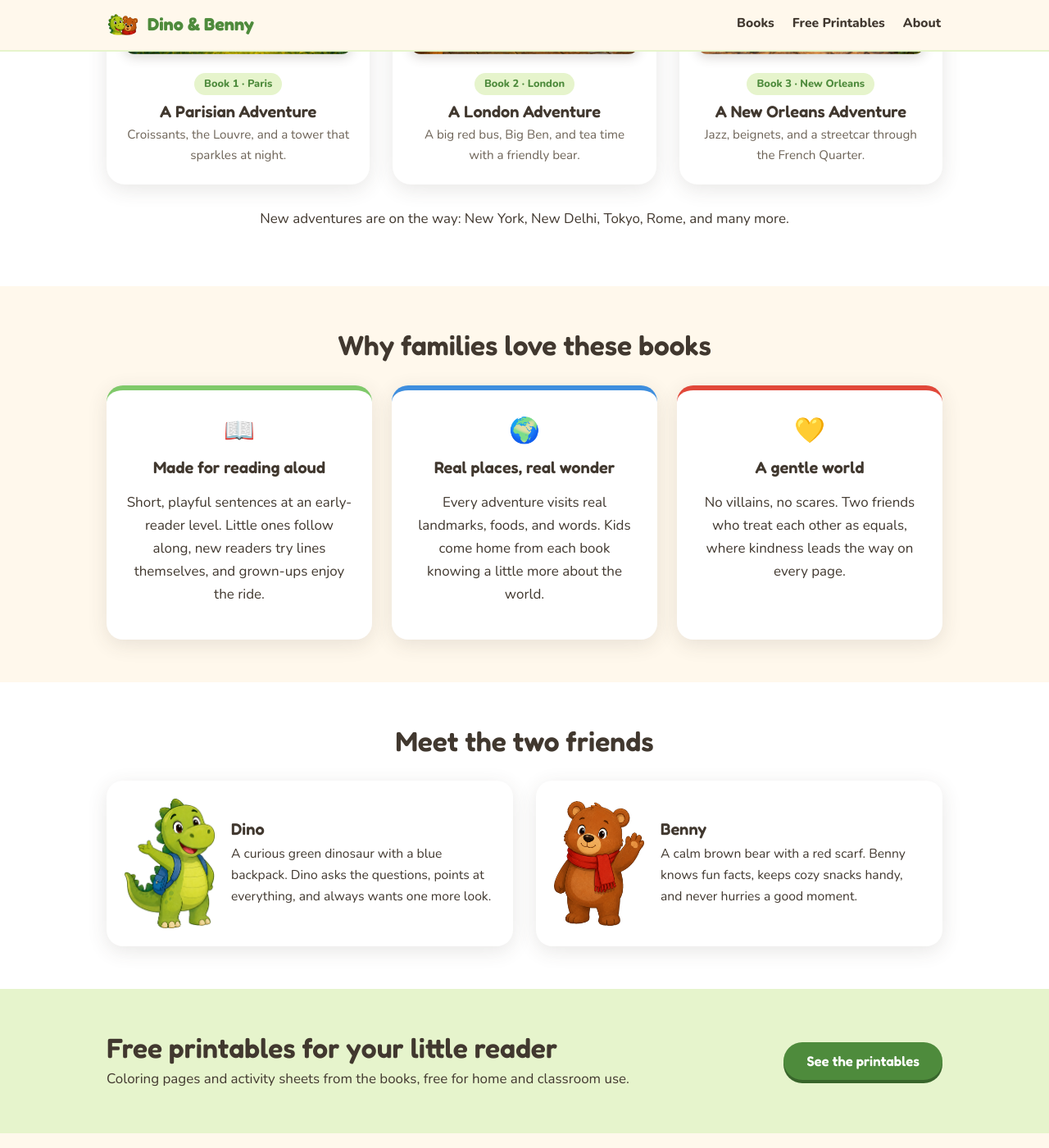
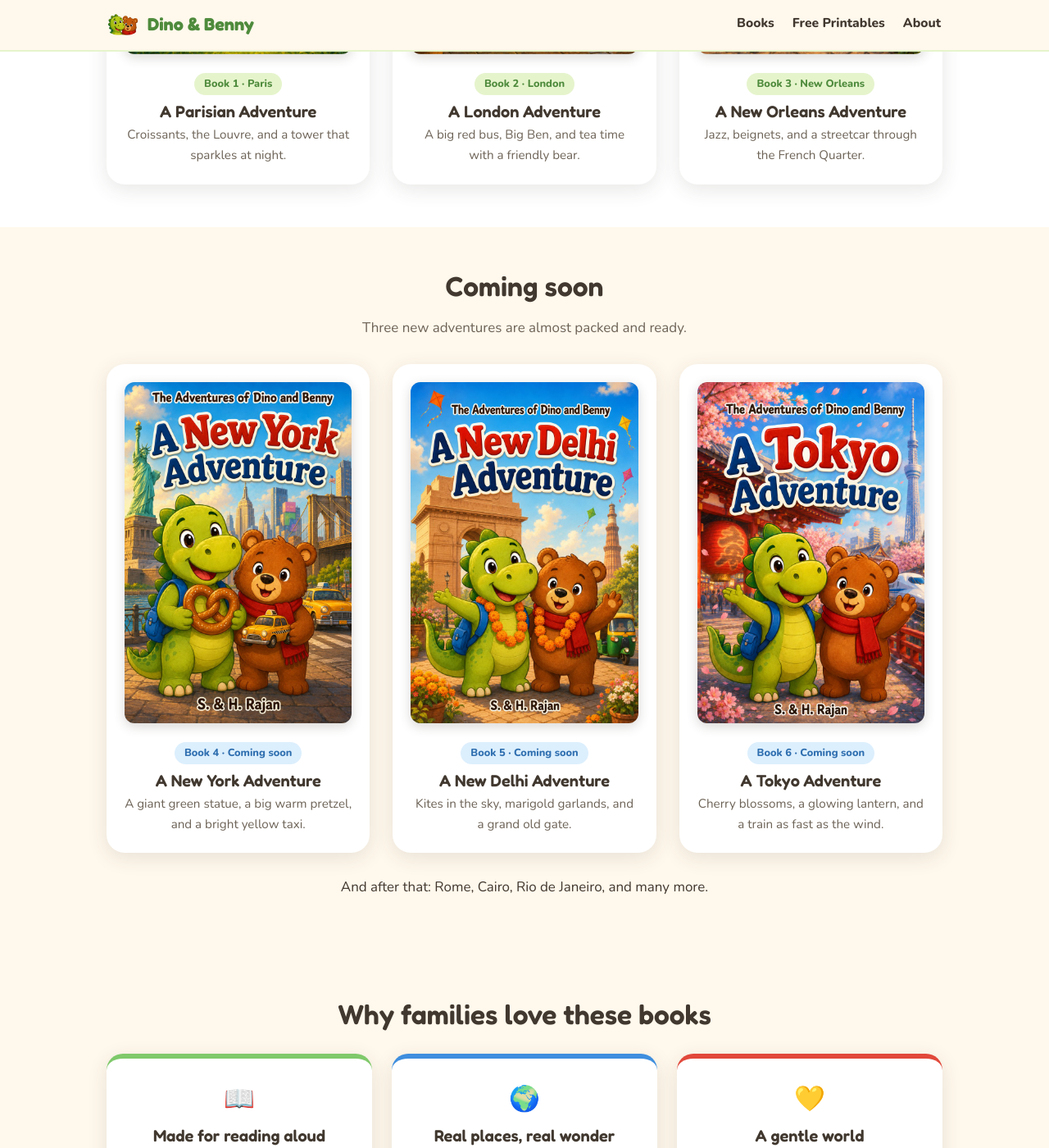
Before and after one commit to Dino-Benny/dino-benny.github.io, a Jekyll site: the page built from index.html, in a window 1280 px wide and 1400 px high, scrolled down 1137 px. Shown: the whole window at 82% size. Built offline with Jekyll 4.4.1, drawn with Linux system fonts in a browser that asks for light colours.

Commit message:
Dino&Benny

```diff
--- /dev/null
+++ b/_data/coming_soon.yml
@@ -0,0 +1,23 @@
+# Books shown in the "Coming soon" strip on the home page.
+# When a book publishes: delete its entry here and create its file in _books/
+# (see README, "How to add a new book").
+- title: A New York Adventure
+  number: 4
+  location: New York
+  cover: cover-newyork.jpg
+  alt: "Coming soon: A New York Adventure. Dino holds a big pretzel and Benny holds a toy taxi in front of the Statue of Liberty and the Brooklyn Bridge."
+  teaser: "A giant green statue, a big warm pretzel, and a bright yellow taxi."
+
+- title: A New Delhi Adventure
+  number: 5
+  location: New Delhi
+  cover: cover-newdelhi.jpg
+  alt: "Coming soon: A New Delhi Adventure. Dino and Benny wear marigold garlands in front of India Gate, with kites flying above."
+  teaser: "Kites in the sky, marigold garlands, and a grand old gate."
+
+- title: A Tokyo Adventure
+  number: 6
+  location: Tokyo
+  cover: cover-tokyo.jpg
+  alt: "Coming soon: A Tokyo Adventure. Dino and Benny wave among cherry blossoms by a temple gate, with the Tokyo Skytree and a bullet train behind."
+  teaser: "Cherry blossoms, a glowing lantern, and a train as fast as the wind."
--- a/index.html
+++ b/index.html
@@ -38,7 +38,24 @@ og_title: The Adventures of Dino and Benny
       </a>
       {% endfor %}
     </div>
-    <p style="margin-top:28px">New adventures are on the way: New York, New Delhi, Tokyo, Rome, and many more.</p>
+  </div>
+</section>
+
+<section>
+  <div class="wrap center">
+    <h2>Coming soon</h2>
+    <p class="sub">Three new adventures are almost packed and ready.</p>
+    <div class="book-grid">
+      {% for book in site.data.coming_soon %}
+      <div class="book-card no-link">
+        <img src="/images/{{ book.cover }}" alt="{{ book.alt | escape }}" width="800" height="1200" loading="lazy">
+        <span class="badge badge-soon">Book {{ book.number }} · Coming soon</span>
+        <h3>{{ book.title }}</h3>
+        <p>{{ book.teaser }}</p>
+      </div>
+      {% endfor %}
+    </div>
+    <p style="margin-top:28px">And after that: Rome, Cairo, Rio de Janeiro, and many more.</p>
   </div>
 </section>
 
--- a/style.css
+++ b/style.css
@@ -134,6 +134,9 @@ section { padding: 52px 0; }
   font-weight: 800; font-size: 0.8rem; border-radius: 999px;
   padding: 3px 12px; margin: 14px 0 6px;
 }
+.book-card .badge-soon { background: var(--sky); color: var(--blue-dark); }
+.book-card.no-link { cursor: default; }
+.book-card.no-link:hover { transform: none; border-color: transparent; }
 .book-card h3 { margin: 2px 0 4px; }
 .book-card p { margin: 0; font-size: 0.95rem; color: #6d6357; }
 
```
Also changed, not shown: images/cover-newdelhi-sm.jpg (added), images/cover-newdelhi.jpg (added), images/cover-newyork-sm.jpg (added), images/cover-newyork.jpg (added), images/cover-tokyo-sm.jpg (added), images/cover-tokyo.jpg (added), 1 other file.
